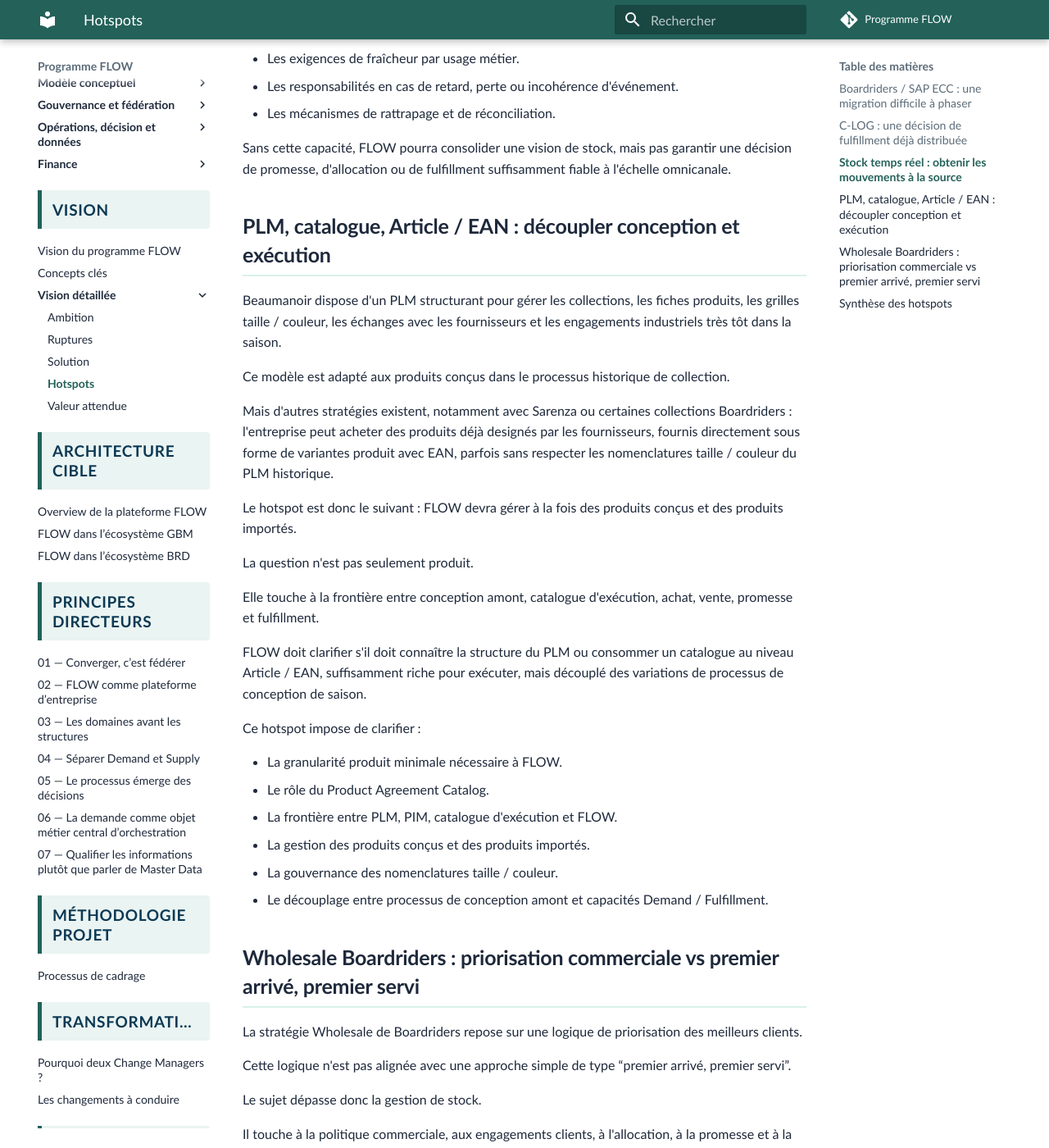
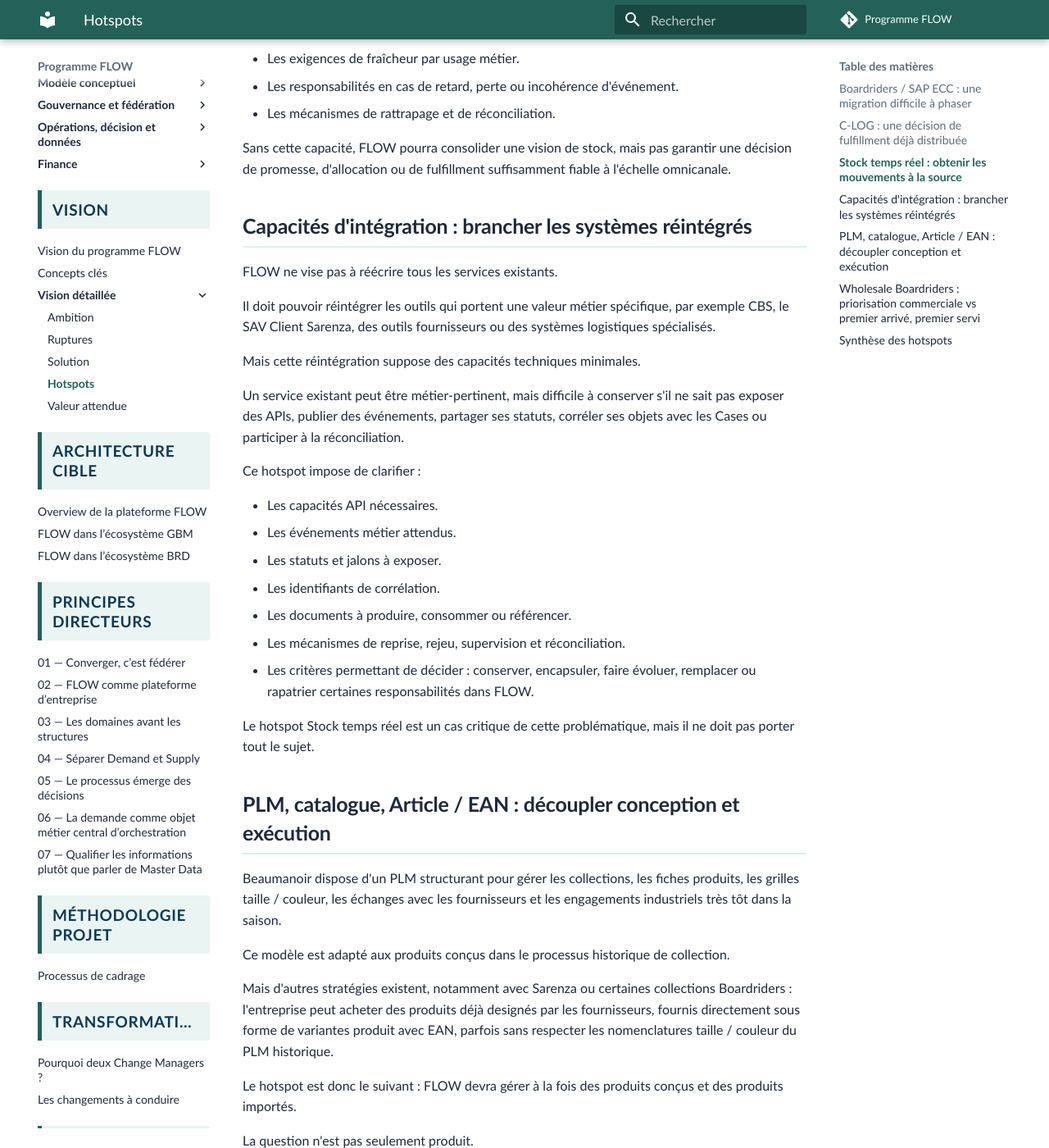
Before and after one commit to laurent-sintes/FLOW-Program, an MkDocs documentation site: the page built from docs/vision/vision-detaillee/4-hotspots.md, in a window 1280 px wide and 1400 px high, scrolled down 1914 px. Shown: the whole window at 82% size. Built offline with MkDocs 1.6.1 and Material for MkDocs 9.7.7, drawn with Linux system fonts in a browser that asks for light colours; comment, search, counter and statistics services are not loaded; some of the changed text lies outside the part shown.

Commit message:
Ajouter le hotspot intégration des systèmes réintégrés à la vision détaillée

```diff
--- a/docs/vision/vision-detaillee/4-hotspots.md
+++ b/docs/vision/vision-detaillee/4-hotspots.md
@@ -4,7 +4,7 @@
 
 Elle doit aussi traiter explicitement les points durs du programme.
 
-Cinq <span class="flow-keyword">hotspots</span> apparaissent déjà comme structurants.
+Six <span class="flow-keyword">hotspots</span> apparaissent déjà comme structurants.
 
 ## Boardriders / SAP ECC : une migration difficile à phaser
 
@@ -65,6 +65,28 @@
 
 Sans cette capacité, FLOW pourra consolider une vision de stock, mais pas garantir une décision de promesse, d'allocation ou de fulfillment suffisamment fiable à l'échelle omnicanale.
 
+## Capacités d'intégration : brancher les systèmes réintégrés
+
+FLOW ne vise pas à réécrire tous les services existants.
+
+Il doit pouvoir réintégrer les outils qui portent une valeur métier spécifique, par exemple CBS, le SAV Client Sarenza, des outils fournisseurs ou des systèmes logistiques spécialisés.
+
+Mais cette réintégration suppose des capacités techniques minimales.
+
+Un service existant peut être métier-pertinent, mais difficile à conserver s'il ne sait pas exposer des APIs, publier des événements, partager ses statuts, corréler ses objets avec les Cases ou participer à la réconciliation.
+
+Ce hotspot impose de clarifier :
+
+- Les capacités API nécessaires.
+- Les événements métier attendus.
+- Les statuts et jalons à exposer.
+- Les identifiants de corrélation.
+- Les documents à produire, consommer ou référencer.
+- Les mécanismes de reprise, rejeu, supervision et réconciliation.
+- Les critères permettant de décider : conserver, encapsuler, faire évoluer, remplacer ou rapatrier certaines responsabilités dans FLOW.
+
+Le hotspot Stock temps réel est un cas critique de cette problématique, mais il ne doit pas porter tout le sujet.
+
 ## PLM, catalogue, Article / EAN : découpler conception et exécution
 
 Beaumanoir dispose d'un PLM structurant pour gérer les collections, les fiches produits, les grilles taille / couleur, les échanges avec les fournisseurs et les engagements industriels très tôt dans la saison.
@@ -115,6 +137,7 @@
 | SAP ECC Boardriders | Migration difficile à phaser, adhérences fortes, risque de big bang | Découpage des responsabilités, trajectoire de sortie, articulation avec Finance |
 | C-LOG | Décision de fulfillment distribuée, erreurs d'aiguillage, optimisation locale | Frontière demande / exécution, contrat de décision, gouvernance des arbitrages |
 | Stock temps réel | Stock unifié trop peu frais pour promettre, allouer ou optimiser de manière fiable | Événements POS et logistiques, fraîcheur attendue, contrats d'événements, réconciliation |
+| Capacités d'intégration des systèmes réintégrés | Services existants métier-pertinents mais incapables de se brancher proprement sur FLOW | APIs, événements, statuts, documents, corrélation, réconciliation, trajectoire d'encapsulation ou remplacement |
 | PLM, catalogue, Article / EAN | Dépendance excessive de FLOW au modèle PLM historique, difficulté à gérer produits conçus et produits importés | Granularité Article / EAN, Product Agreement Catalog, frontière conception / exécution, nomenclatures |
 | Wholesale Boardriders | Priorisation commerciale incompatible avec une logique FIFO simple | Rules, policies, allocation, engagements, promesse client |
 
```
